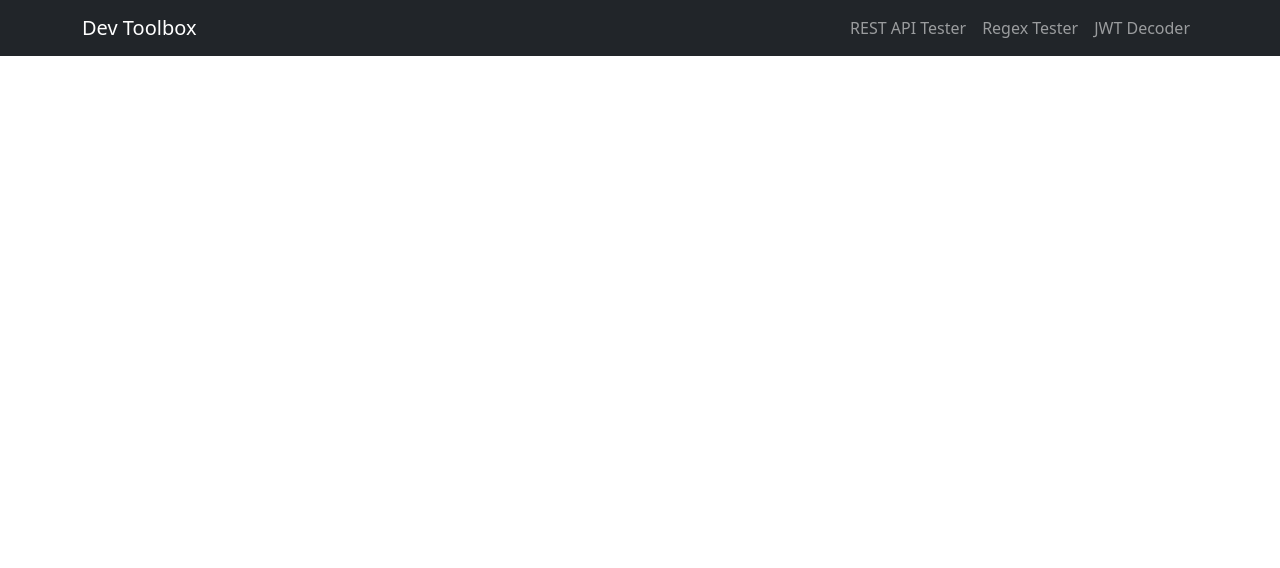
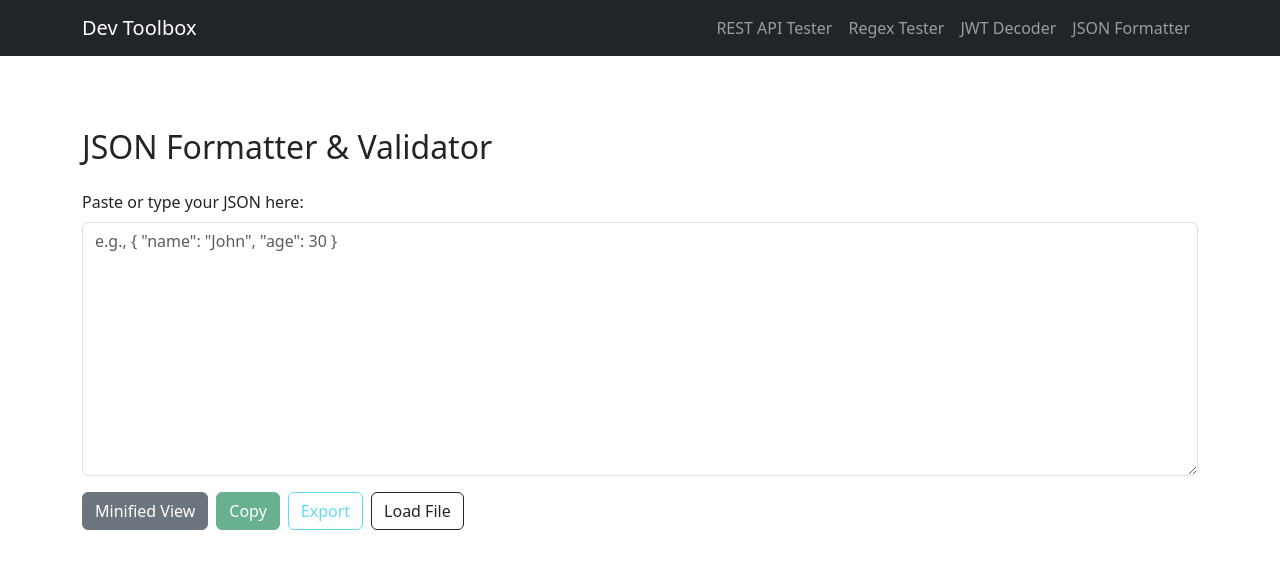
Before and after one commit to Maulik0417/DeveloperToolboxHub, a React (Create React App) app: page /json-formatter in a window 1280 px wide. Shown: the top 568 px of the page. Built offline with nearby package versions, Linux system fonts and the light colour scheme.

Commit message:
Added JSON Formatter to Toolbox

```diff
--- a/package.json
+++ b/package.json
@@ -14,6 +14,7 @@
     "react-router-dom": "^7.5.1",
     "react-scripts": "^5.0.1",
     "react-syntax-highlighter": "^15.6.1",
+    "react-toastify": "^11.0.5",
     "web-vitals": "^2.1.4"
   },
   "scripts": {
--- a/src/App.js
+++ b/src/App.js
@@ -4,6 +4,7 @@ import ApiTester from "./components/ApiTester";
 import Home from "./components/Home";
 import RegexTester from "./components/RegexTester";
 import JwtDecoder from "./components/JWTDecoder";
+import JsonFormatter from "./components/JSONFormatter";
 
 function App() {
   return (
@@ -31,6 +32,11 @@ function App() {
                     JWT Decoder
                   </Link>
                 </li>
+                <li className="nav-item">
+                  <Link className="nav-link" to="/json-formatter">
+                    JSON Formatter
+                  </Link>
+                </li>
               </ul>
             </div>
           </div>
@@ -42,6 +48,7 @@ function App() {
             <Route path="/api-tester" element={<ApiTester />} />
             <Route path="/regex-tester" element={<RegexTester />} />
             <Route path="/jwt-decoder" element={<JwtDecoder />} />
+            <Route path="/json-formatter" element={<JsonFormatter/>} />
           </Routes>
         </div>
       </div>
--- a/src/components/Home.js
+++ b/src/components/Home.js
@@ -55,6 +55,20 @@ const Home = () => {
           </div>
         </div>
 
+        <div className="col-md-6 col-lg-4 mb-4">
+          <div className="card shadow-sm h-100">
+            <div className="card-body d-flex flex-column">
+              <h5 className="card-title">JSON Formatter</h5>
+              <p className="card-text text-muted">
+                A handy tool to format, minify, and verify JSON with real-time error checking.
+              </p>
+              <Link to="/json-formatter" className="btn btn-primary mt-auto">
+                Launch
+              </Link>
+            </div>
+          </div>
+        </div>
+
         {/* Placeholder for future tools */}
         <div className="col-md-6 col-lg-4 mb-4">
           <div className="card shadow-sm h-100">
--- /dev/null
+++ b/src/components/JSONFormatter.jsx
@@ -0,0 +1,138 @@
+import React, { useState, useEffect, useCallback } from "react";
+
+const JsonFormatter = () => {
+  const [input, setInput] = useState("");
+  const [formatted, setFormatted] = useState("");
+  const [error, setError] = useState(null);
+  const [pretty, setPretty] = useState(true);
+  const [showToast, setShowToast] = useState(false);
+
+  const handleFormat = useCallback(() => {
+    if (!input.trim()) {
+      setFormatted("");
+      setError(null);
+      return;
+    }
+
+    try {
+      const obj = JSON.parse(input);
+      const output = pretty
+        ? JSON.stringify(obj, null, 2)
+        : JSON.stringify(obj);
+      setFormatted(output);
+      setError(null);
+    } catch (e) {
+      setError(`❌ Invalid JSON: ${e.message}`);
+      setFormatted("");
+    }
+  }, [input, pretty]);
+
+  useEffect(() => {
+    handleFormat();
+  }, [handleFormat]);
+
+  const handleCopy = () => {
+    navigator.clipboard.writeText(formatted);
+    setShowToast(true);
+    setTimeout(() => setShowToast(false), 2000);
+  };
+
+  const handleFileUpload = (e) => {
+    const file = e.target.files?.[0];
+    if (!file) return;
+    const reader = new FileReader();
+    reader.onload = (evt) => {
+      setInput(evt.target.result);
+    };
+    reader.readAsText(file);
+  };
+
+  const handleDownload = () => {
+    const blob = new Blob([formatted], { type: "application/json" });
+    const url = URL.createObjectURL(blob);
+    const a = document.createElement("a");
+    a.href = url;
+    a.download = "formatted.json";
+    a.click();
+    URL.revokeObjectURL(url);
+  };
+
+  return (
+    <div className="container mt-5">
+      <h2 className="mb-4">JSON Formatter & Validator</h2>
+
+      <div className="mb-3">
+        <label className="form-label">Paste or type your JSON here:</label>
+        <textarea
+          className="form-control"
+          rows={10}
+          value={input}
+          onChange={(e) => setInput(e.target.value)}
+          placeholder='e.g., { "name": "John", "age": 30 }'
+        ></textarea>
+      </div>
+
+      <div className="d-flex flex-wrap gap-2 mb-3">
+        {/* <button className="btn btn-primary" onClick={handleFormat}>
+          Format JSON
+        </button> */}
+        <button
+          className={`btn btn-${pretty ? "secondary" : "outline-secondary"}`}
+          onClick={() => setPretty((prev) => !prev)} // Toggle the state here
+        >
+          {pretty ? "Minified View" : "Pretty View"}
+        </button>
+        <button
+          className="btn btn-success"
+          onClick={handleCopy}
+          disabled={!formatted}
+        >
+          Copy
+        </button>
+        <button
+          className="btn btn-outline-info"
+          onClick={handleDownload}
+          disabled={!formatted}
+        >
+          Export
+        </button>
+        <label className="btn btn-outline-dark mb-0">
+          Load File
+          <input
+            type="file"
+            accept=".json"
+            hidden
+            onChange={handleFileUpload}
+          />
+        </label>
+      </div>
+
+      {error && <div className="alert alert-danger">{error}</div>}
+
+      {formatted && (
+        <div className="mt-4">
+          <label className="form-label">Formatted Output:</label>
+          <pre className="bg-light p-3 rounded border">{formatted}</pre>
+        </div>
+      )}
+
+      {/* Toast Notification */}
+      <div
+        className={`toast-container position-fixed bottom-0 end-0 p-3`}
+        style={{ zIndex: 9999 }}
+      >
+        <div
+          className={`toast align-items-center text-white bg-success ${
+            showToast ? "show" : "hide"
+          }`}
+        >
+          <div className="d-flex">
+            <div className="toast-body">Copied to clipboard!</div>
+          </div>
+        </div>
+      </div>
+    </div>
+  );
+};
+
+export default JsonFormatter;
```
Also changed, not shown: 1 other file (tests, documents, lock files or other folders).
